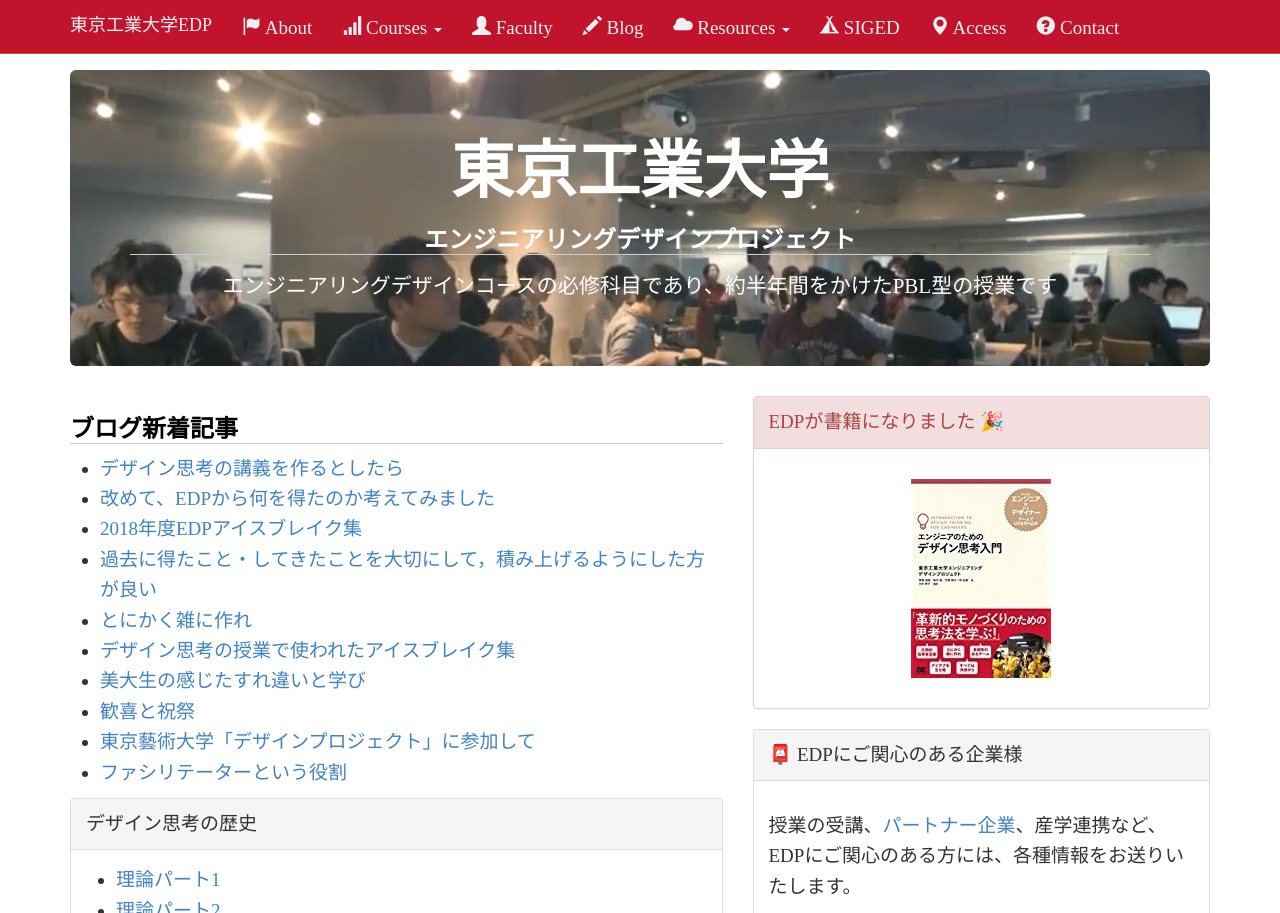
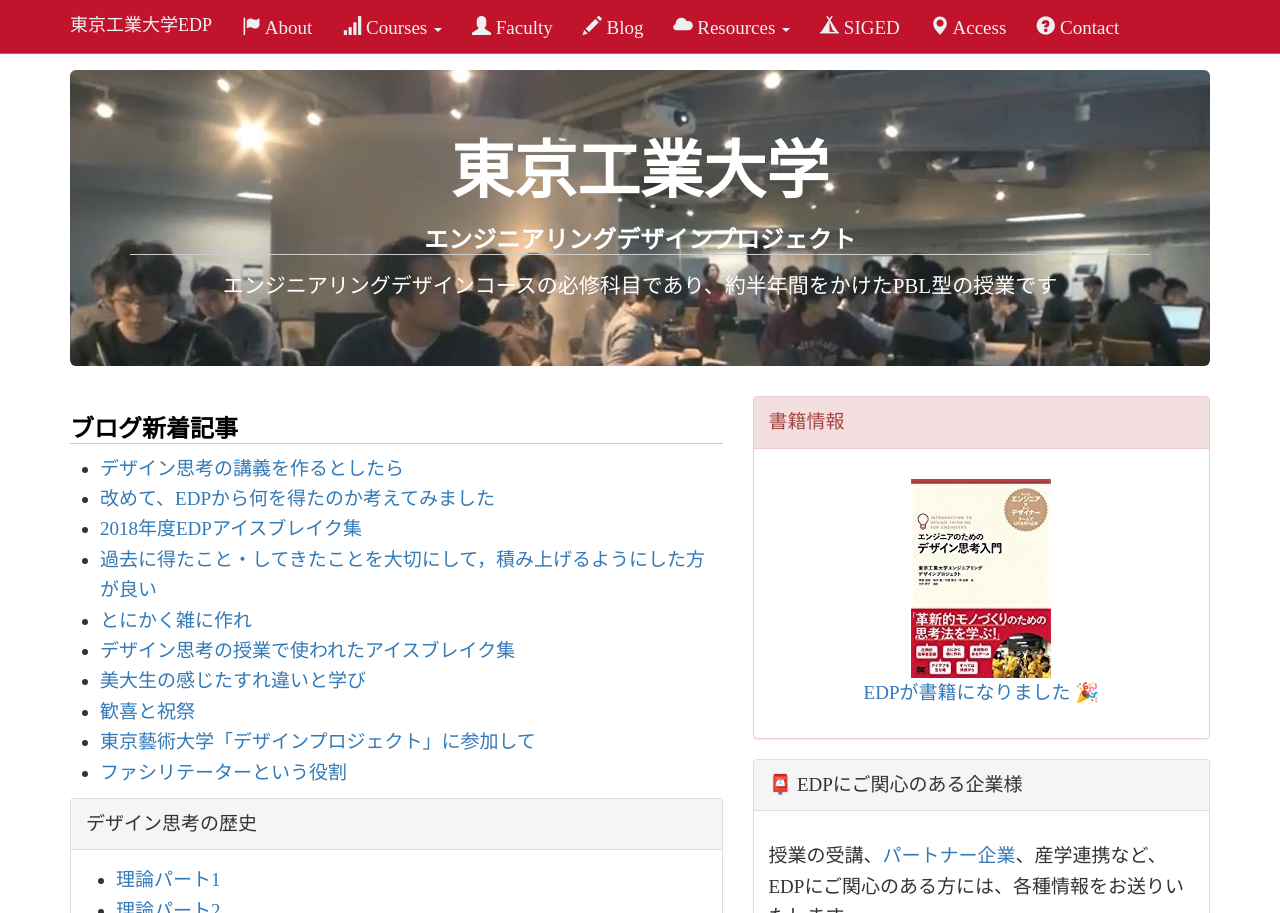
Before and after one commit to titech-edp/titech-edp.github.io, a Jekyll site: the page built from index.md, in a window 1280 px wide and 1400 px high, cut to the strip 0-913 px from the top of the window. Built offline with Jekyll 4.4.1, drawn with Linux system fonts in a browser that asks for light colours; emoji names are drawn with the system emoji font.

Commit message:
Fix performance

```diff
--- a/_config.yml
+++ b/_config.yml
@@ -15,7 +15,7 @@
 # in the templates via {{ site.myvariable }}.
 title: "東京工業大学エンジニアリングデザインプロジェクト"
 email:
-description: > # this means to ignore newlines until "baseurl:"
+description: "東京工業大学エンジニアリングデザインプロジェクト"
 baseurl: "" # the subpath of your site, e.g. /blog
 url: "https://titech-edp.github.io"  # the base hostname & protocol for your site, e.g. http://example.com
 
--- a/css/github.css
+++ b/css/github.css
@@ -11,7 +11,7 @@
   margin-bottom: 0 !important; }
 
 a {
-  color: #4183C4; }
+  color: #337ab7; }
 a.absent {
   color: #cc0000; }
 a.anchor {
--- a/index.md
+++ b/index.md
@@ -78,9 +78,9 @@
  !-- </div> -->
 
 <div class="panel panel-danger">
-  <div class="panel-heading">EDPが書籍になりました :tada: </div>
+  <div class="panel-heading">書籍情報</div>
   <div class="panel-body" style="text-align:center;">
-<p><a href="http://www.shoeisha.co.jp/book/detail/9784798153858"><img src="images/edp-book.jpg" /></a></p>
+<p><a href="http://www.shoeisha.co.jp/book/detail/9784798153858"><img src="images/edp-book.jpg" alt="edp book" /><br />EDPが書籍になりました :tada: </a></p>
   </div>
 </div>
 
```
